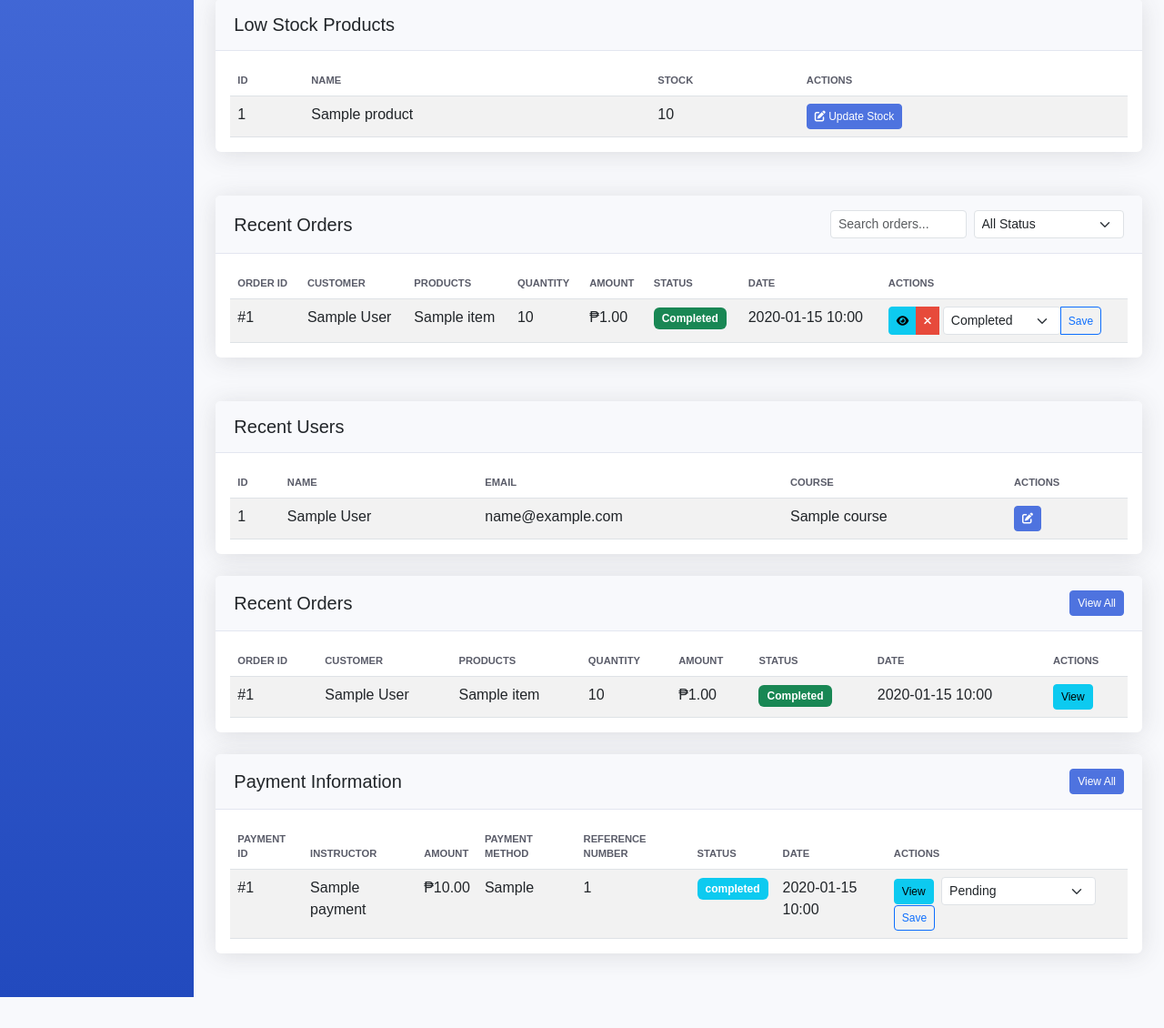
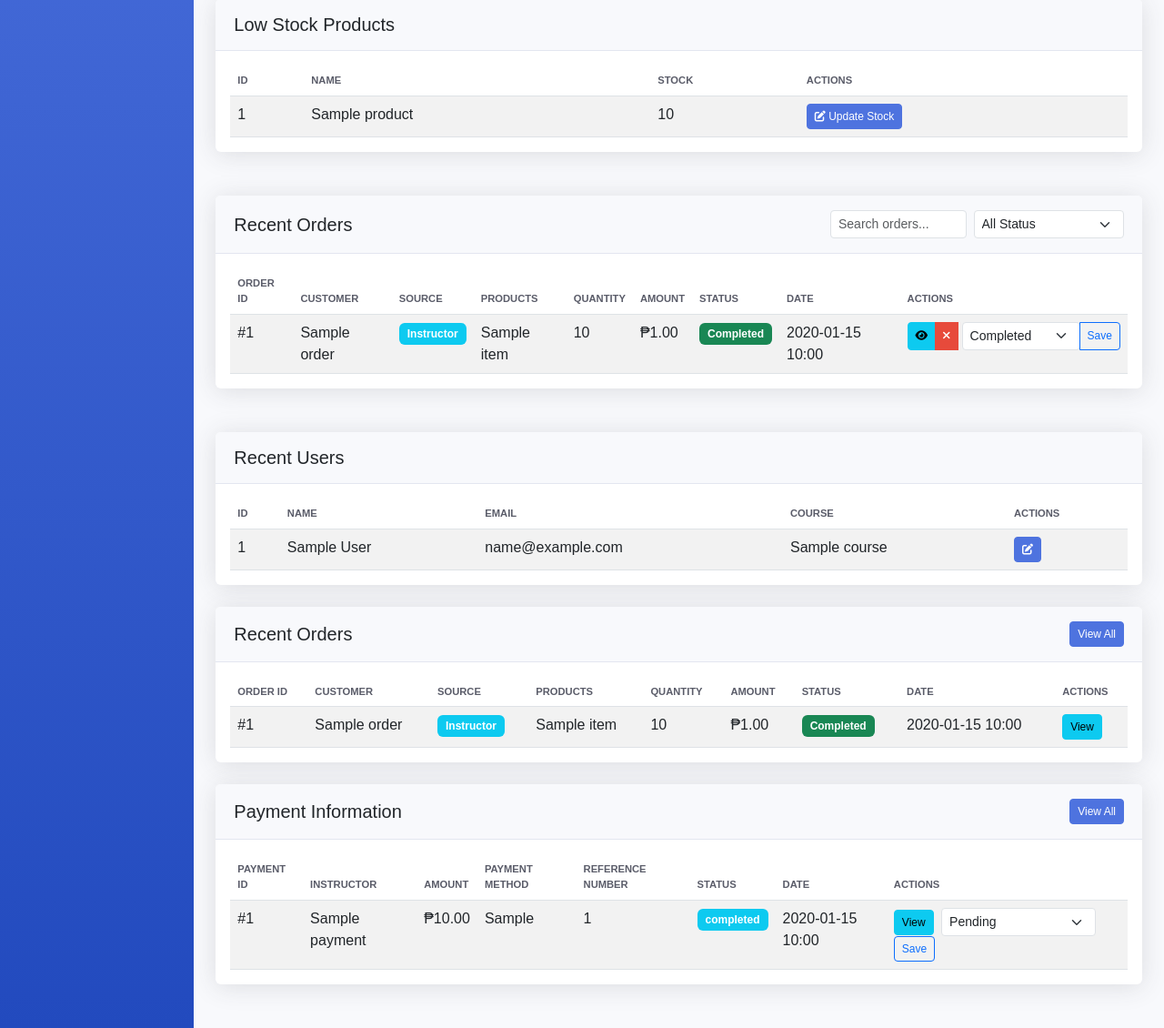
Before and after one commit to KixxFTW/Software-Design-UCU-MERCHANDISE-HUB, a Flask app: template UCU+ Software Design/templates/AdminDashboard.html in a window 1280 px wide. Shown: the part 475-1605 px from the top of the page at 91% size. Before the commit the page ends 1571 px from the top, so only its background shows below. Run offline with Flask 3, Linux system fonts and the light colour scheme; the template is opened without the code that fills it: most values are stand-ins (such as "Sample title", 1, 10 or a date in 2020); grey boxes marked "Sample" are stand-in pictures; parts of the project's set-up code (start-up, migrations or seed data) failed here and were passed over; some libraries are stand-ins or nearby versions.

Commit message:
feat: show instructor name and source type in admin dashboard orders

```diff
--- a/UCU+ Software Design/run.py
+++ b/UCU+ Software Design/run.py
@@ -2150,10 +2150,14 @@ def admin_dashboard():
                 o.payment_status,
                 o.payment_method,
                 o.created_at,
+                o.student_id,
+                o.instructor_id,
                 COALESCE(s.first_name, '') AS first_name,
-                COALESCE(s.last_name, o.student_id) AS last_name
+                COALESCE(s.last_name, o.student_id) AS last_name,
+                COALESCE(e.full_name, '') AS instructor_name
             FROM orders o
             LEFT JOIN students s ON s.student_id = o.student_id
+            LEFT JOIN educators e ON e.id = o.instructor_id
             ORDER BY o.created_at DESC
             LIMIT 10
             """
--- a/UCU+ Software Design/templates/AdminDashboard.html
+++ b/UCU+ Software Design/templates/AdminDashboard.html
@@ -244,6 +244,7 @@
                                         <tr>
                                             <th>Order ID</th>
                                             <th>Customer</th>
+                                            <th>Source</th>
                                             <th>Products</th>
                                             <th>Quantity</th>
                                             <th>Amount</th>
@@ -256,7 +257,20 @@
                                         {% for order in recent_orders %}
                                         <tr>
                                             <td>#{{ order.id }}</td>
-                                            <td>{{ order.first_name }} {{ order.last_name }}</td>
+                                            <td>
+                                                {% if order.instructor_id %}
+                                                    {{ order.instructor_name or 'Instructor #' + order.instructor_id|string }}
+                                                {% else %}
+                                                    {{ order.first_name }} {{ order.last_name }}
+                                                {% endif %}
+                                            </td>
+                                            <td>
+                                                {% if order.instructor_id %}
+                                                    <span class="badge bg-info">Instructor</span>
+                                                {% else %}
+                                                    <span class="badge bg-primary">Student</span>
+                                                {% endif %}
+                                            </td>
                                             <td>
                                                 {% for item in order.order_items %}
                                                 <div>{{ item.product_name }}</div>
@@ -427,6 +441,7 @@
                                         <tr>
                                             <th>Order ID</th>
                                             <th>Customer</th>
+                                            <th>Source</th>
                                             <th>Products</th>
                                             <th>Quantity</th>
                                             <th>Amount</th>
@@ -439,7 +454,20 @@
                                         {% for order in recent_orders %}
                                         <tr>
                                             <td>#{{ order.id }}</td>
-                                            <td>{{ order.first_name }} {{ order.last_name }}</td>
+                                            <td>
+                                                {% if order.instructor_id %}
+                                                    {{ order.instructor_name or 'Instructor #' + order.instructor_id|string }}
+                                                {% else %}
+                                                    {{ order.first_name }} {{ order.last_name }}
+                                                {% endif %}
+                                            </td>
+                                            <td>
+                                                {% if order.instructor_id %}
+                                                    <span class="badge bg-info">Instructor</span>
+                                                {% else %}
+                                                    <span class="badge bg-primary">Student</span>
+                                                {% endif %}
+                                            </td>
                                             <td>
                                                 {% for item in order.order_items %}
                                                 <div>{{ item.product_name }}</div>
```
